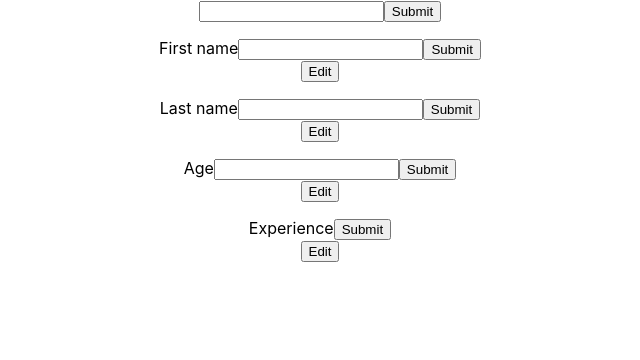
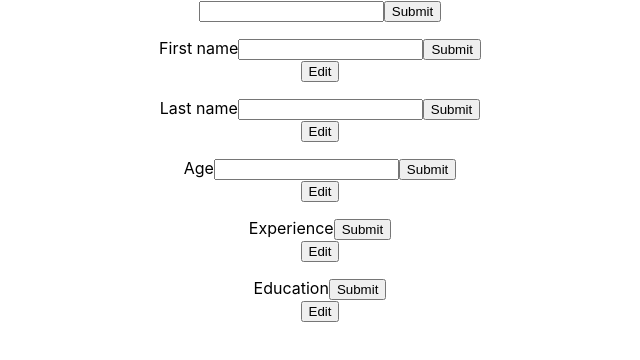
Before and after one commit to DanielNicolae/react_exercice, a React (Create React App) app: page / in a window 1280 px wide. Shown: the top 360 px of the page, without its empty margins (320-960 px from the left). Built offline with nearby package versions, Linux system fonts and the light colour scheme.

Commit message:
I added the education field and the functions editEducation and submitEducation.

```diff
--- a/src/App.js
+++ b/src/App.js
@@ -67,6 +67,18 @@ function App() {
       experience.textContent = text;
     }
   }
+  function submitEducation(e) {
+    e.preventDefault();
+    const inputField = document.getElementsByClassName("inputEducation")[0];
+    if (inputField) {
+      inputField.classList.add("hide");
+    }
+    const education = document.getElementsByClassName("education")[0];
+    if (education) {
+      education.classList.add("show");
+      education.textContent = text;
+    }
+  }
 
   function editFirstName() {
     const firstName = document.getElementsByClassName("firstName")[0];
@@ -103,6 +115,16 @@ function App() {
     experience.classList.remove("show");
     experience.classList.add("hide");
     const inputField = document.getElementsByClassName("inputExperience")[0];
+    if (inputField) {
+      inputField.classList.remove("hide");
+      inputField.classList.add("show");
+    }
+  }
+  function editEducation() {
+    const education = document.getElementsByClassName("education")[0];
+    education.classList.remove("show");
+    education.classList.add("hide");
+    const inputField = document.getElementsByClassName("inputEducation")[0];
     if (inputField) {
       inputField.classList.remove("hide");
       inputField.classList.add("show");
@@ -163,6 +185,17 @@ function App() {
         </form>
         <button classname="editExperience" onClick={editExperience}>Edit</button>
       </div>
+      <div className="educationContainer">
+        <p className="education"></p>
+        <form className="inputEducation" onSubmit={submitEducation}>
+          <label for="Education">Education</label>
+          <inputField type="text" name="Education" onChange={(e) => {
+            setText(text => e.target.value);
+          }}></inputField>
+          <button>Submit</button>
+        </form>
+        <button classname="editEducation" onClick={editEducation}>Edit</button>
+      </div>
     </div>
   );
 }
```
